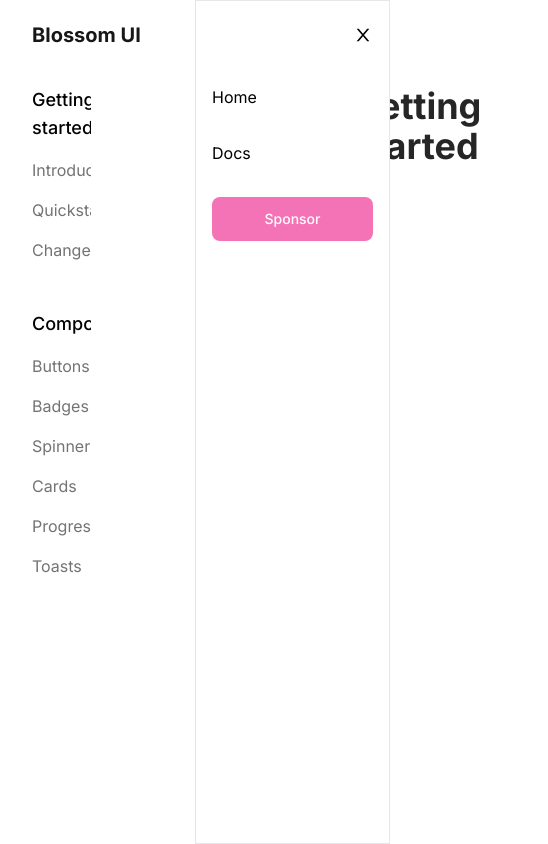
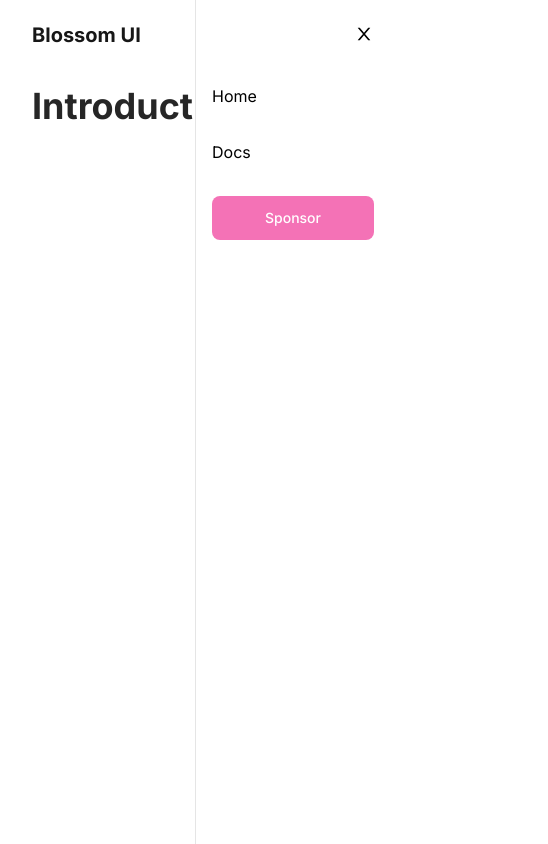
Before and after one commit to juanigarciadev/BlossomUI, a React (Vite) app: page /docs/components in a window 390 px wide. Both pictures are taken after a click on the icon 343 px from the left and 35 px from the top of the page. Shown: the whole page, 548 px wide, since content can reach past the window. Built offline with nearby package versions, Linux system fonts and the light colour scheme.

Commit message:
Fix: Dark mode now working on mobile side navbar

```diff
--- a/src/App.jsx
+++ b/src/App.jsx
@@ -13,7 +13,7 @@ function App() {
       <Routes>
         <Route element={<NavbarContainer />}>
           <Route path='/' element={<Home />} />
-          <Route path='/docs/getting-started' element={<Docs />} />
+          <Route path='/docs/getting-started/introduction' element={<Docs />} />
           <Route path='/docs/components/*' element={<Docs />} />
         </Route>
       </Routes>
--- a/src/components/Docs/Docs.jsx
+++ b/src/components/Docs/Docs.jsx
@@ -5,7 +5,7 @@ import { introduction, components } from '../../mocks/docs'
 const Docs = () => {
     return (
         <div className='flex pt-[70px] w-full h-screen relative'>
-            <aside className='flex flex-col gap-12 pt-4 h-screen w-[15%] fixed left-64 xl:left-32 md:left-16 sm:left-8 overflow-y-scroll'>
+            <aside className='flex flex-col gap-12 pt-4 h-screen w-[15%] fixed left-64 xl:left-32 md:left-16 sm:left-8 overflow-y-scroll lg:hidden'>
                 <section className='flex flex-col gap-4'>
                     <h3 className='font-medium text-lg dark:text-white'>Getting started</h3>
                     {introduction.map((docs) => {
@@ -27,12 +27,9 @@ const Docs = () => {
                     })}
                 </section>
             </aside>
-            <section className='absolute left-72 w-[70%] px-8 pt-4'>
-                <h1 className='text-4xl font-bold text-neutral-800 dark:text-white'>Getting started</h1>
+            <section className='absolute left-[22%] w-[85%] px-8 pt-4 xl:left-[18%] lg:w-[100%] lg:left-0 lg:px-0'>
+                <h1 className='text-4xl font-bold text-neutral-800 dark:text-white'>Introduction</h1>
             </section>
-            <aside className='flex flex-col gap-4 h-screen w-[15%] fixed right-64 xl:right-32 md:right-16 sm:right-8 overflow-y-scroll'>
-                <h3 className='font-medium dark:text-white'>On this page</h3>
-            </aside>
         </div>
     )
 }
--- a/src/components/Home/Home.jsx
+++ b/src/components/Home/Home.jsx
@@ -9,10 +9,10 @@ import ComponentsSection from '../ComponentsSection/ComponentsSection'
 
 import { Red } from '../UI/Badges/Normal/Default'
 import { PurpleOutlinedRounded } from '../UI/Badges/Rounded/Outlined'
-import { DefaultButton, GreenButton, PinkButton, PurpleButton, SecondaryButton, YellowButton } from '../UI/Buttons/Normal/Default'
+import { PurpleButton } from '../UI/Buttons/Normal/Default'
 import { YellowButtonRounded } from '../UI/Buttons/Rounded/Default'
 import { Apple } from '../UI/Buttons/Normal/Social'
-import { AppleIcon, FacebookIcon, GithubIcon, GoogleIcon, TwitterIcon } from '../UI/Buttons/IconsOnly/Default'
+import { GoogleIcon } from '../UI/Buttons/IconsOnly/Default'
 import { GithubIconRounded } from '../UI/Buttons/IconsOnly/Rounded'
 import { ProgressBar } from '../UI/Progress/ProgressBar'
 import ExplanationContainer from '../Explanation.jsx/ExplanationContainer'
@@ -27,7 +27,7 @@ const Home = () => {
           <h1 className='text-6xl font-bold text-neutral-800 tracking-tight dark:text-white'>Your next project, in record time with <span className='text-corporative'>Blossom UI</span>.</h1>
           <h3 className='text-lg text-neutral-700 dark:text-neutral-300'>Customizable, reusable and beautiful components made with Tailwind.</h3>
           <section className='flex gap-4'>
-            <Link to="/docs/getting-started" className='flex justify-center items-center bg-black text-white w-fit h-fit text-sm gap-2 px-4 py-3 rounded-lg cursor-pointer font-medium select-none hover:bg-neutral-800 dark:bg-white dark:text-black dark:hover:bg-neutral-200'>
+            <Link to="/docs/getting-started/introduction" className='flex justify-center items-center bg-black text-white w-fit h-fit text-sm gap-2 px-4 py-3 rounded-lg cursor-pointer font-medium select-none hover:bg-neutral-800 dark:bg-white dark:text-black dark:hover:bg-neutral-200'>
               Get started <BiRightArrowAlt className='text-2xl' /></Link>
 
             <Link to="/components" className='flex justify-center items-center border border-neutral-300 bg-transparent w-fit h-fit text-sm gap-2 px-4 py-3 rounded-lg cursor-pointer font-medium select-none hover:bg-neutral-200 hover:bg-opacity-40 hover:backdrop-blur-md dark:text-white'>Explore components <BiRightArrowAlt className='text-2xl' /></Link>
--- a/src/components/Navbar/Navbar.jsx
+++ b/src/components/Navbar/Navbar.jsx
@@ -16,7 +16,7 @@ const Navbar = ({ theme, mobileNavToggle, setMobileNavToggle, handleChangeTheme
                 </section>
                 <section className='lg:hidden'>
                     <ul className='flex items-center gap-4'>
-                        <Link className='cursor-pointer dark:text-white' to="/docs/getting-started">Docs</Link>
+                        <Link className='cursor-pointer dark:text-white' to="/docs/getting-started/introduction">Docs</Link>
                         <a href="https://www.buymeacoffee.com/juanigarciadev" target='_blank' className='flex justify-center items-center bg-corporative text-white w-fit h-fit text-sm gap-2 px-4 py-3 rounded-lg cursor-pointer font-medium select-none hover:bg-corporativeHover'>Sponsor</a>
                         <button onClick={handleChangeTheme} className='flex justify-center items-center border border-neutral-300 bg-transparent w-fit h-fit gap-2 px-4 py-3 rounded-lg cursor-pointer font-medium select-none hover:bg-neutral-200 hover:bg-opacity-40 hover:backdrop-blur-md dark:text-white'>{theme === "" ? (<BsFillMoonFill />) : (<BsFillSunFill />)}</button>
                     </ul>
@@ -26,13 +26,13 @@ const Navbar = ({ theme, mobileNavToggle, setMobileNavToggle, handleChangeTheme
                     <BiMenu className='text-3xl hidden cursor-pointer lg:block dark:text-white' onClick={() => setMobileNavToggle((prevToggle) => (prevToggle === false ? true : false))} />
                 </div>
             </header>
-            {mobileNavToggle && (<section className='side-navbar fixed z-10 right-0 bg-white border border-l-neutral-200 w-[50%] h-screen'>
+            {mobileNavToggle && (<section className='side-navbar fixed z-10 right-0 bg-white border-l-[1px] border-neutral-200 w-[50%] h-screen dark:bg-neutral-900 dark:text-white dark:border-neutral-800'>
                 <div className='flex justify-end px-4 py-6'>
-                    <AiOutlineClose className='text-black text-xl cursor-pointer' onClick={() => setMobileNavToggle(false)} />
+                    <AiOutlineClose className='text-black text-xl cursor-pointer dark:text-white' onClick={() => setMobileNavToggle(false)} />
                 </div>
                 <div className='flex flex-col w-full'>
-                    <Link to="/" className='p-4 hover:bg-neutral-200' onClick={() => setMobileNavToggle(false)}>Home</Link>
-                    <Link to="/docs/getting-started" className='p-4 hover:bg-neutral-200' onClick={() => setMobileNavToggle(false)}>Docs</Link>
+                    <Link to="/" className='p-4 hover:bg-neutral-200 dark:hover:bg-neutral-800' onClick={() => setMobileNavToggle(false)}>Home</Link>
+                    <Link to="/docs/getting-started" className='p-4 hover:bg-neutral-200 dark:hover:bg-neutral-800' onClick={() => setMobileNavToggle(false)}>Docs</Link>
                 </div>
                 <div className='p-4'>
                     <a href="https://www.buymeacoffee.com/juanigarciadev" target='_blank' className='flex justify-center items-center bg-corporative text-white w-full h-fit text-sm gap-2 px-4 py-3 rounded-lg cursor-pointer font-medium select-none hover:bg-corporativeHover'>Sponsor</a>
```
